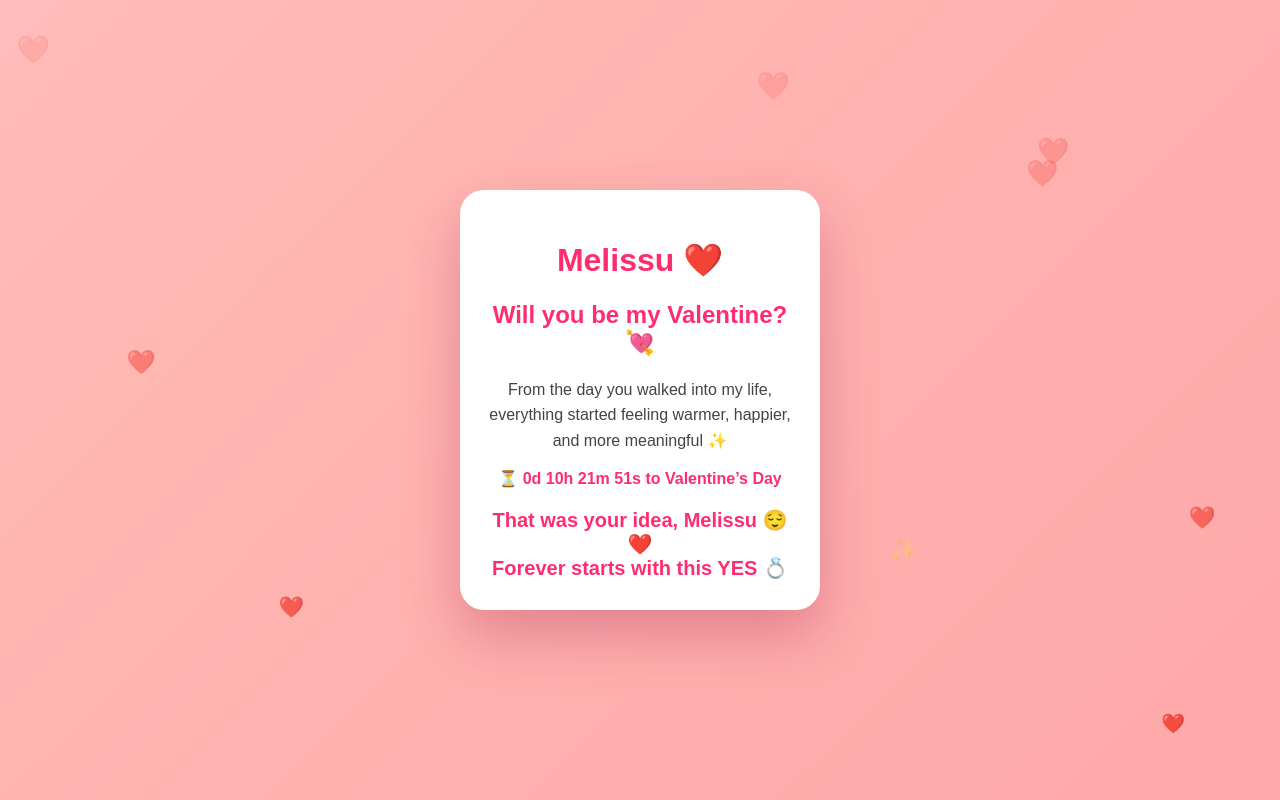
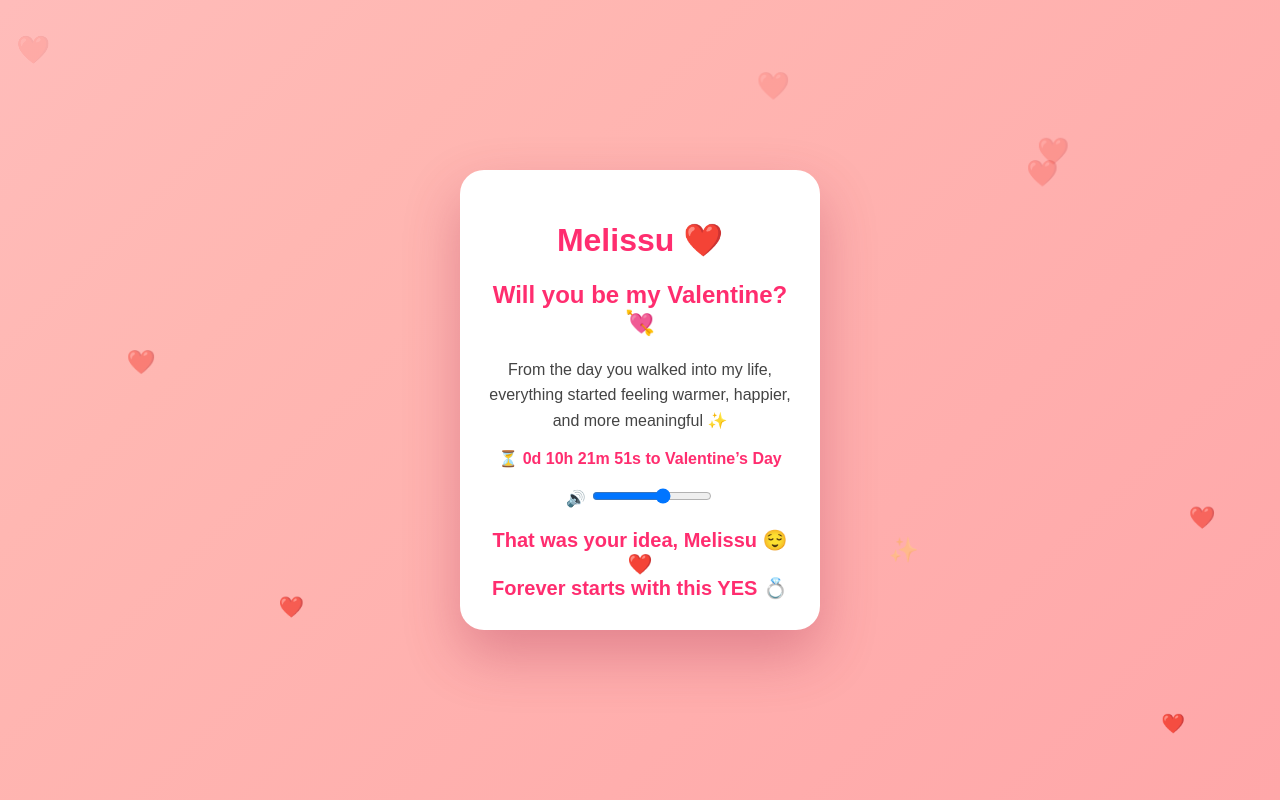
Before and after one commit to CAPTIANJV/melissu-valentine, a plain HTML site: page index.html in a window 1280 px wide. Both pictures are taken after a click on the button "YES 💍". Drawn offline with Linux system fonts and the light colour scheme.

Commit message:
Update index.html

```diff
--- a/index.html
+++ b/index.html
@@ -23,14 +23,12 @@ body {
     overflow: hidden;
 }
 
-/* Background animation */
 @keyframes bgMove {
     0% { background-position: 0% 50%; }
     50% { background-position: 100% 50%; }
     100% { background-position: 0% 50%; }
 }
 
-/* Card */
 .card {
     background: #fff;
     padding: 30px 26px;
@@ -63,7 +61,6 @@ p {
     color: #ff2d6f;
 }
 
-/* Buttons */
 .buttons {
     position: relative;
     height: 90px;
@@ -99,7 +96,6 @@ button {
     transform: translateX(-50%);
 }
 
-/* Fade-in */
 .fade-in {
     animation: fadeIn 1.6s ease forwards;
 }
@@ -152,7 +148,7 @@ button {
     to { opacity: 0; transform: scale(2); }
 }
 
-/* 🐼 Panda peek animation */
+/* 🐼 Panda peek */
 .panda {
     position: fixed;
     bottom: 30px;
@@ -177,7 +173,6 @@ button {
     10% { transform: translateX(90px); opacity: 1; }
     25% { transform: translateX(90px); }
     40% { transform: translateX(0); opacity: 0; }
-    100% { opacity: 0; }
 }
 
 @keyframes pandaRight {
@@ -185,7 +180,16 @@ button {
     10% { transform: translateX(-90px); opacity: 1; }
     25% { transform: translateX(-90px); }
     40% { transform: translateX(0); opacity: 0; }
-    100% { opacity: 0; }
+}
+
+/* 🔊 Volume control */
+#volumeBox {
+    margin-top: 18px;
+    display: none;
+}
+
+#volumeBox input {
+    width: 120px;
 }
 </style>
 </head>
@@ -207,9 +211,13 @@ button {
         <button id="noBtn">NO 🙈</button>
         <button id="yesBtn">YES 💍</button>
     </div>
+
+    <!-- 🔊 Volume -->
+    <div id="volumeBox">
+        🔊 <input type="range" min="0" max="1" step="0.01" value="0.6" id="volume">
+    </div>
 </div>
 
-<!-- 🐼 Pandas -->
 <div class="panda panda-left">🐼</div>
 <div class="panda panda-right">🐼</div>
 
@@ -220,21 +228,11 @@ button {
 <script>
 const yesBtn = document.getElementById("yesBtn");
 const noBtn = document.getElementById("noBtn");
+const buttons = document.getElementById("buttons");
 const card = document.getElementById("card");
-const buttons = document.getElementById("buttons");
 const music = document.getElementById("music");
-
-/* Music fade-in */
-document.body.addEventListener("click", () => {
-    music.volume = 0;
-    music.play().catch(()=>{});
-    let v = 0;
-    const fade = setInterval(() => {
-        v += 0.05;
-        music.volume = Math.min(v, 0.6);
-        if (v >= 0.6) clearInterval(fade);
-    }, 200);
-}, { once: true });
+const volume = document.getElementById("volume");
+const volumeBox = document.getElementById("volumeBox");
 
 /* NO button escape */
 function moveNo() {
@@ -249,6 +247,22 @@ noBtn.addEventListener("touchstart", moveNo);
 yesBtn.addEventListener("click", () => {
     buttons.remove();
 
+    // 🎶 Start music ONLY here
+    music.volume = 0;
+    music.play().catch(()=>{});
+    let v = 0;
+    const fade = setInterval(() => {
+        v += 0.05;
+        music.volume = Math.min(v, volume.value);
+        if (v >= volume.value) clearInterval(fade);
+    }, 200);
+
+    volumeBox.style.display = "block";
+
+    volume.addEventListener("input", () => {
+        music.volume = volume.value;
+    });
+
     const msg = document.createElement("div");
     msg.className = "fade-in";
     msg.style.marginTop = "20px";
@@ -262,10 +276,10 @@ yesBtn.addEventListener("click", () => {
         const fw = document.createElement("div");
         fw.className = "firework";
         fw.innerHTML = "❤️";
-        const angle = Math.random() * 2 * Math.PI;
+        const angle = Math.random() * Math.PI * 2;
         const dist = Math.random() * 120 + 40;
-        fw.style.setProperty("--x", `${Math.cos(angle) * dist}px`);
-        fw.style.setProperty("--y", `${Math.sin(angle) * dist}px`);
+        fw.style.setProperty("--x", `${Math.cos(angle)*dist}px`);
+        fw.style.setProperty("--y", `${Math.sin(angle)*dist}px`);
         document.body.appendChild(fw);
         setTimeout(() => fw.remove(), 1200);
     }
```
